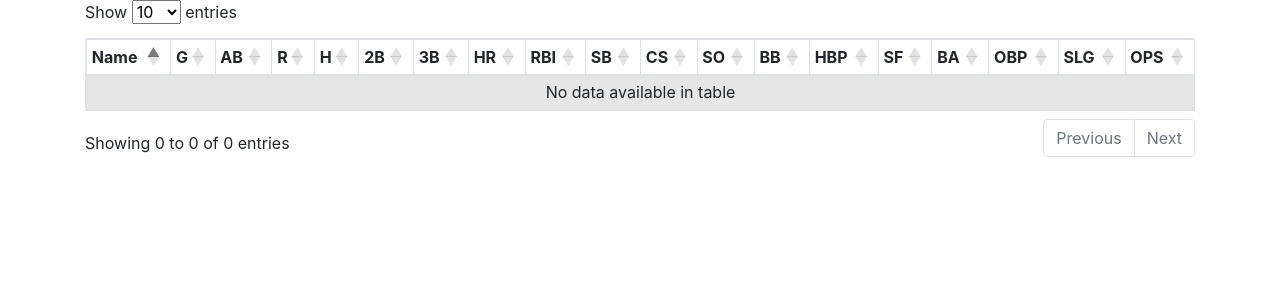
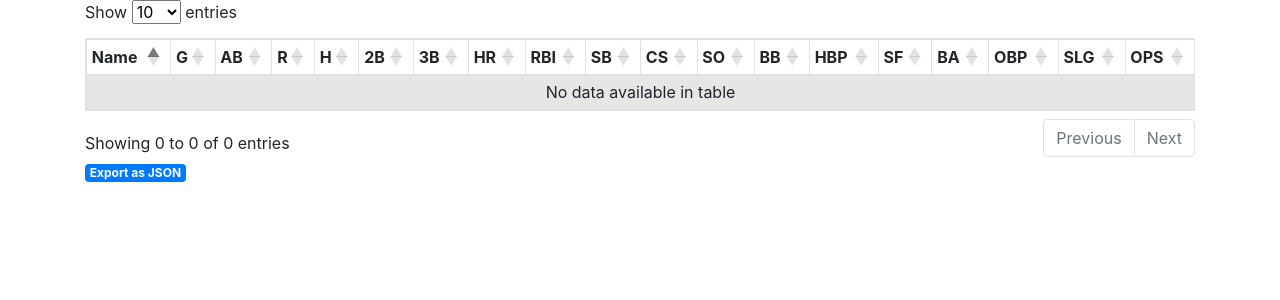
Before and after one commit to alanese/MyGames, a Flask app: page /batterstats in a window 1280 px wide. Shown: the part 56-356 px from the top of the page. Run offline with Flask 2, Linux system fonts and the light colour scheme; the visitor is signed in with stand-in values (Sample User, id 1); data comes from the database, SQL or seed files in the repository; data that the repository does not hold is empty; some libraries are stand-ins or nearby versions.

Commit message:
json data exports

```diff
--- a/app/routes.py
+++ b/app/routes.py
@@ -1,4 +1,5 @@
 from flask import render_template, flash, redirect, request, url_for
+from flask import jsonify
 from flask_login import current_user, login_user, logout_user
 from flask_login import login_required
 from werkzeug.urls import url_parse
@@ -125,12 +126,24 @@ def batter_stats():
 	players = sorted(batters.items(), key=lambda x: x[1]['sortname'])
 	return render_template('bat_stats.html', players=players)
 
+@app.route('/json/batters')
+@login_required
+def batter_stats_json():
+	batters = dbhandler.get_cum_batter_stats(current_user.id)
+	return jsonify(batters)
+
 @app.route('/pitcherstats')
 @login_required
 def pitcher_stats():
 	pitchers = dbhandler.get_cum_pitcher_stats(current_user.id)
 	players = sorted(pitchers.items(), key=lambda x: x[1]['sortname'])
 	return render_template("pitch_stats.html", players=players)
+
+@app.route('/json/pitchers')
+@login_required
+def pitcher_stats_json():
+	pitchers = dbhandler.get_cum_pitcher_stats(current_user.id)
+	return jsonify(pitchers)
 
 @app.route('/teamrecords')
 @login_required
--- a/app/templates/bat_stats.html
+++ b/app/templates/bat_stats.html
@@ -57,4 +57,5 @@
 		{% endfor %}
 	</tbody>
 </table>
+<a href="{{ url_for('batter_stats_json') }}" class="badge badge-primary">Export as JSON</a>
 {% endblock app_content %}
--- a/app/templates/pitch_stats.html
+++ b/app/templates/pitch_stats.html
@@ -49,4 +49,5 @@
 		{% endfor %}
 	</tbody>
 </table>
+<a href="{{ url_for('pitcher_stats_json') }}" class="badge badge-primary">Export as JSON</a>
 {% endblock %}
```
